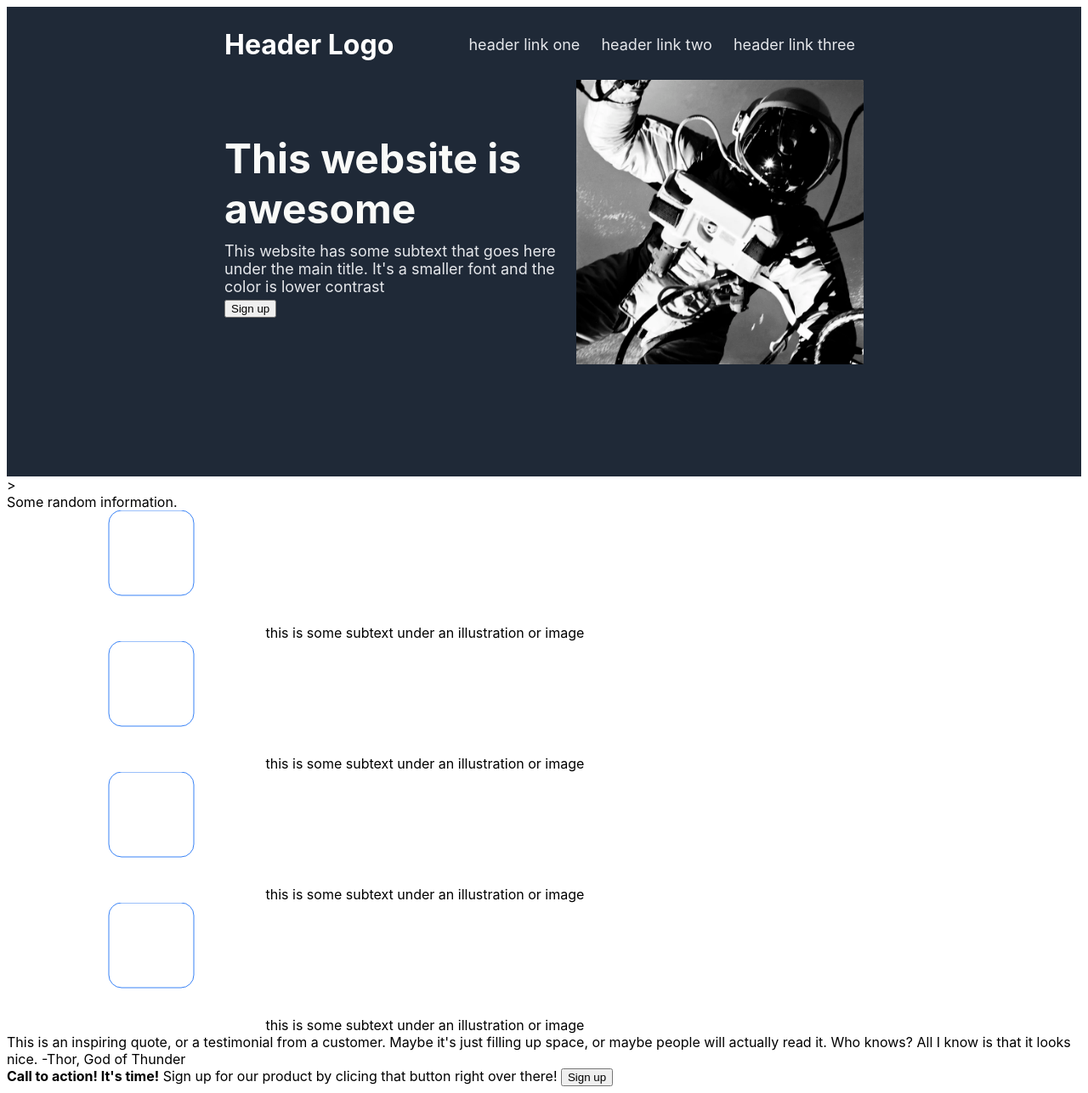
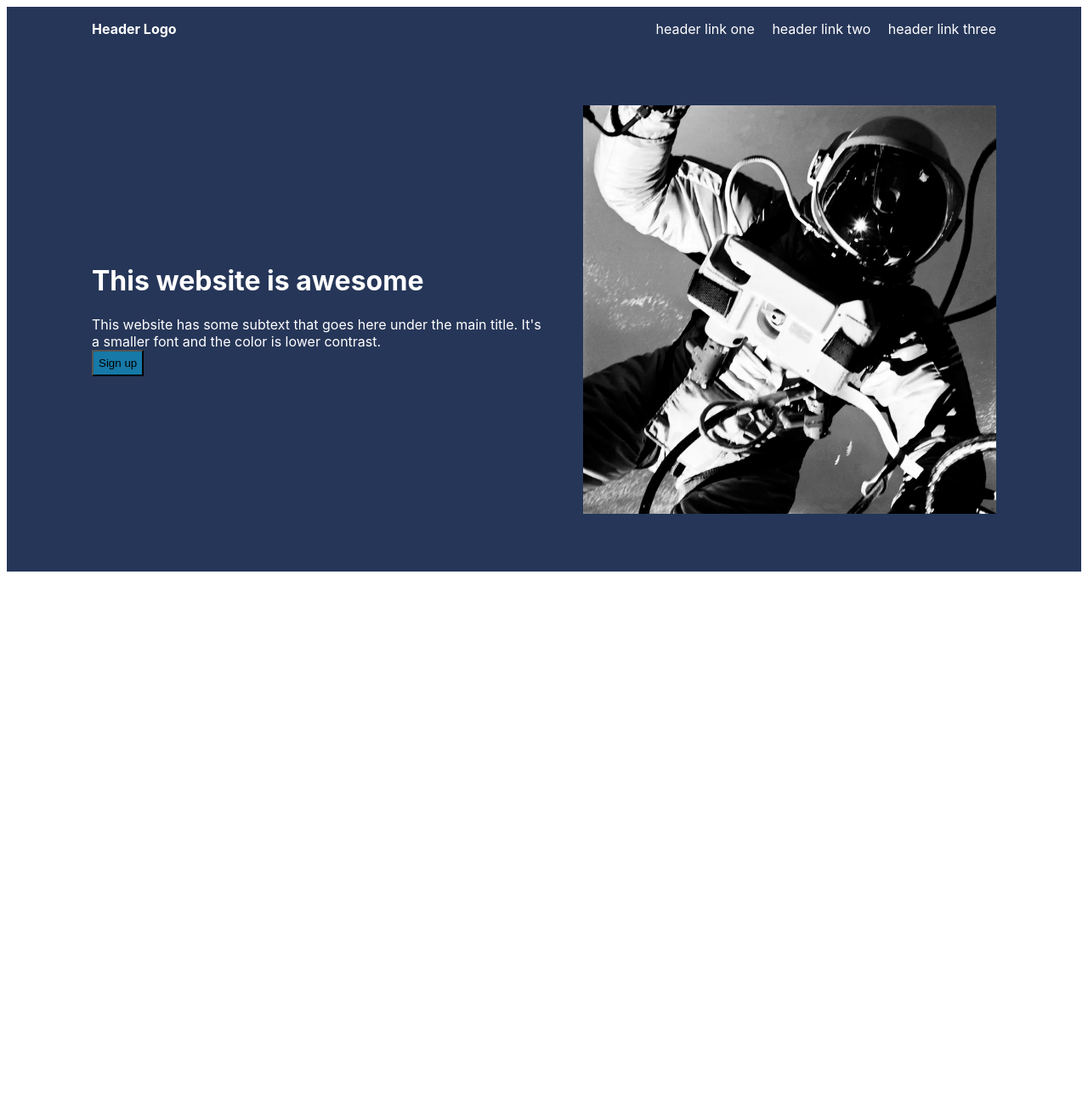
Before and after one commit to hybridengine/landing_page, a plain HTML site: page index.html in a window 1280 px wide. Shown: the whole page at 85% size. After the commit the page ends 800 px from the top, so only its background shows below. Drawn offline with Linux system fonts and the light colour scheme.

Commit message:
restarted, did first box

```diff
--- a/index.html
+++ b/index.html
@@ -7,71 +7,45 @@
     </head>
 
     <body>
-        <header>
-            <div class="navigation">
-                <h1>Header Logo</h1>
-                <nav>
-                    <a href="header_link_one.html">header link one</a>
-                    <a href="header_link_two.html">header link two</a>
-                    <a href="header_link_three.html">header link three</a>
-                </nav>
+        <div class="first">
+
+            <div class="header">
+                <div class="logo">
+                    Header Logo
+                </div>
+                <div class="nav">
+                    <a href="/linkone">header link one</a>
+                    <a href="/linktwo">header link two</a>
+                    <a href="/linkthree">header link three</a>
+                </div>
             </div>
 
-            <div class="container-hero">
-                <div class="hero-text">
-                    <div class="hero-statement">This website is awesome</div>
-                    <div class="hero-substatement">This website has some subtext that goes here
-                    under the main title. It's a smaller font and the
-                    color is lower contrast</div>
+            <div class="welcome_content">
+              <div class="welcome_text">
+                <h1>This website is awesome</h1>
+                This website has some subtext that goes here under the main title.
+                It's a smaller font and the color is lower contrast.<br>
                 <button>Sign up</button>
               </div>
-                <div class="hero-image">
-                    <img src="astronaut.webp" alt="hero placeholder image">
+              <div class="astronaut_image">
+                <img src="astronaut.jpg" alt="astronaut">
               </div>
             </div>
-        </header>>
-        <body>
-            <div class="container-some_random_information">
-                Some random information.
-                <div class="container-card">
-                    <div class="card"><svg xmlns="http://www.w3.org/2000/svg">
-                        <!-- Rounded corner rectangle -->
-                        <rect x="120" width="100" height="100" rx="15" fill="none" stroke="#3882F6" strokewidth="2%" />
-                      </svg>
-                      this is some subtext under an illustration or image
+
         </div>
-                    <div class="card"><svg xmlns="http://www.w3.org/2000/svg">
-                        <!-- Rounded corner rectangle -->
-                        <rect x="120" width="100" height="100" rx="15" fill="none" stroke="#3882F6" strokewidth="2%" />
-                      </svg>
-                      this is some subtext under an illustration or image
+
+        <div class="second">
+
         </div>
-                    <div class="card"><svg xmlns="http://www.w3.org/2000/svg">
-                        <!-- Rounded corner rectangle -->
-                        <rect x="120" width="100" height="100" rx="15" fill="none" stroke="#3882F6" strokewidth="2%" />
-                      </svg>
-                      this is some subtext under an illustration or image
+        <div class="third">
+
         </div>
-                    <div class="card"><svg xmlns="http://www.w3.org/2000/svg">
-                        <!-- Rounded corner rectangle -->
-                        <rect x="120" width="100" height="100" rx="15" fill="none" stroke="#3882F6" strokewidth="2%" />
-                      </svg>
-                      this is some subtext under an illustration or image
+        <div class="fourth">
+
         </div>
+        <div class="footer">
+
         </div>
-            </div>
-            <div class="container-quote">
-                This is an inspiring quote, or a testimonial from a customer.
-                Maybe it's just filling up space, or maybe people will actually
-                read it. Who knows? All I know is that it looks nice.
-                <span>-Thor, God of Thunder</span>
-            </div>
-            <div class="container-sign_up">
-                <div class="footer"><b>Call to action! It's time!</b>
-                    Sign up for our product by clicing that button right over there!
-                    <button>Sign up</button>
-                </div>
-            </div>
-        </body>
+
     </body>
 </html>
--- a/styles.css
+++ b/styles.css
@@ -1,73 +1,57 @@
-html {
+body {
+    display: flex;
+    flex-direction: column;
     font-family: -apple-system, BlinkMacSystemFont, 'Segoe UI', Roboto, Oxygen, Ubuntu, Cantarell, 'Open Sans', 'Helvetica Neue', sans-serif;
 }
 
+.first {
+    display: flex;
+    flex-direction: column;
+    background-color: rgb(38, 54, 88);
+    padding: 0 100px 0 100px;
+    min-height: auto
+}
+
+.header {
+    display: flex;
+    justify-content: space-between;
+    padding: 16px 0 16px 0;
+    margin-bottom: 64px;
+    color: white;
+}
+
+.logo {
+    font-weight: bold;
+}
+
+a {
+    text-decoration: none;
+    margin-left: 16px;
+    color: white;
+}
+
+.welcome_content {
+    display: flex;
+    justify-content: space-between;
+    align-items: center;
+    min-width: 0;
+    gap: 48px;
+    margin-bottom: 64px;
+}
+
+.welcome_text {
+    color: white;
+}
+
+button {
+    background-color: rgb(22, 121, 167);
+    padding: 6px;
+}
+
+.astronaut_image {
+    min-height: 0;
+}
 img {
     max-width: 100%;
     max-height: 100%;
 }
-header{
-    background-color: #1F2937;
-    padding: 4px 256px 128px 256px;
-    text-align: center;
-}
-
-h1 {
-    color: white;
-}
-
-.navigation {
-    display: flex;
-    justify-content: flex-start;
-    align-items: center;
-    width: 100%;
-    overflow: auto;
-}
-
-nav {
-    margin-left: auto;
-    font-family: "hero" sans-serif;
-    font-size: 18px;
-}
-
-a {
-    padding: 0px 10px 0px 10px;
-    text-decoration: none;
-    color: #E5E7EB;
-}
-
-.container-hero {
-    display: flex;
-    justify-content: flex-start;
-}
-
-.hero-text {
-    display: flex;
-    text-align: left;
-    justify-content: center;
-    flex-direction: column;
-}
-
-.hero-statement {
-    font-family: "hero" sans-serif;
-    color: #E5E7EB;
-    font-size: 48px;
-    font-weight: bold;
-    color: #F9FAF8;
-    padding: 5px 0px 5px 0px;
-}
-
-.hero-substatement {
-    font-family: "hero" sans-serif;
-    font-size: 18px;
-    color: #E5E7EB;
-    padding: 5px 0px 5px 0px;
-}
-
-.hero-image {
-    height: auto;
-}
-
-button {
-    align-self: start;
-}
```
Lines whose indentation alone changed are shown as unchanged.
